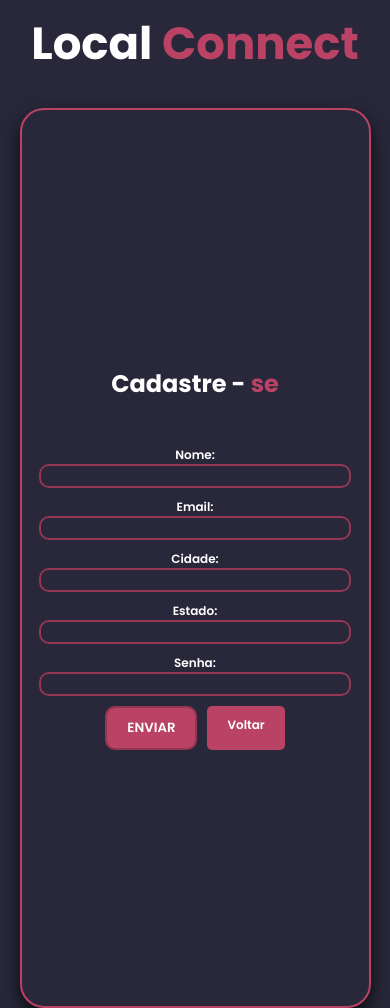
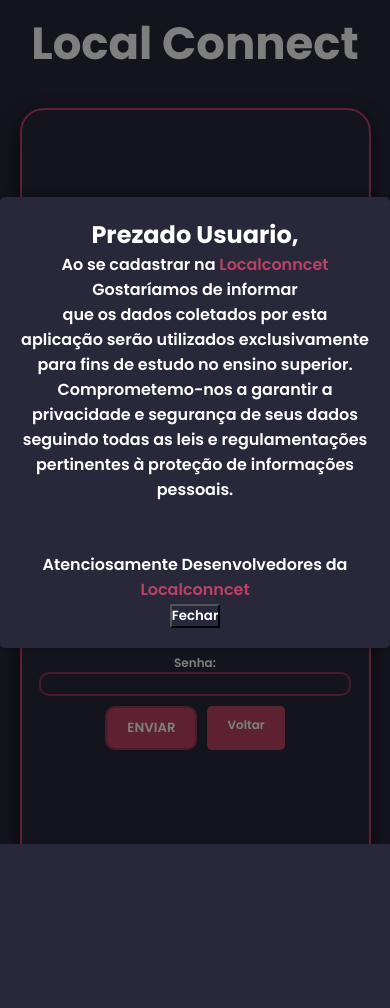
Before and after one commit to Aaron-GMM/localconnect, a PHP site: page /Templates/register.html in a window 390 px wide. After the commit the page ends 844 px from the top, so only its background shows below. Run offline with PHP 8.4, Linux system fonts and the light colour scheme.

Commit message:
Aviso ref a coleta de dados

```diff
--- a/Templates/register.html
+++ b/Templates/register.html
@@ -10,6 +10,20 @@
 </head>
 
 <body>
+
+  <div class="popup-overlay" id="popupOverlay">
+    <div class="popup">
+      <h2>Prezado Usuario,</h2>
+      <p>Ao se cadastrar na <span>Localconncet</span> Gostaríamos de informar <br>
+        que os dados coletados por esta aplicação serão utilizados exclusivamente <br> para fins de estudo no ensino
+        superior.<br> Comprometemo-nos a garantir a privacidade e segurança de seus dados <br> seguindo todas as leis e
+        regulamentações pertinentes à proteção de informações pessoais.</p>
+          <br><br>
+        <p>Atenciosamente Desenvolvedores da <span>Localconncet</span></p>
+      <button onclick="fecharPopup()">Fechar</button>
+    </div>
+  </div>
+
   <header class="menu">
     <h2> Local <span>Connect</span></h2>
 
@@ -45,10 +59,10 @@
               <label>Senha:</label>
               <input type="password" name="senha">
             </div>
-            <input style="display: none;" type="radio" value=1 name="formulario" checked >
+            <input style="display: none;" type="radio" value=1 name="formulario" checked>
             <div style="display: flex; flex-direction: row; gap: 10px;">
               <input class="button" type="submit" value="ENVIAR">
-              <a type="submit" class="button" href="../index.html">Voltar</a>
+              <a type="submit" class="button" href="../index.php">Voltar</a>
             </div>
 
           </div>
@@ -56,6 +70,7 @@
       </div>
     </div>
   </div>
+  <script src="../static/index.js"></script>
 </body>
 
 </html>
--- a/static/inde.css
+++ b/static/inde.css
@@ -9,24 +9,53 @@
   color: white;
 }
 
+.popup-overlay {
+  position: fixed;
+  top: 0;
+  left: 0;
+  width: 100%;
+  height: 100%;
+  background-color: rgba(0, 0, 0, 0.5);
+  display: flex;
+  justify-content: center;
+  align-items: center;
+}
+
+.popup {
+  background-color: #28283a;
+  padding: 20px;
+  border-radius: 5px;
+  box-shadow: 0 0 10px rgba(0, 0, 0, 0.3);
+  text-align: center;
+
+  span {
+    color: #ba4265;
+
+  }w
+
+  h2 {
+    color: #ba4265;
+
+  }
+}
+
 .menu {
   font-size: 30px;
   align-items: center;
   padding: 10px;
   text-align: center;
-  span {
-    color: #ba4265;
 
-  }
+
 }
-.inten{
+
+.inten {
   display: flex;
   flex-direction: column;
   align-items: center;
   justify-content: center;
 }
 
-.intens{
+.intens {
   display: flex;
   gap: 40px;
   flex-wrap: wrap;
@@ -299,54 +347,15 @@ th {
 
 }
 
-@media only screen and (max-width:837px ) {
-  .card-perfil{
-     display: flex;
-     flex-direction: column;
-     flex-wrap: wrap;
-     width: 90%;
-     height: 700px;
-   }
-   .cont {
-     display: flex;
-     flex-direction: column;
-     flex-wrap: wrap;
-     width: 90%;
-     gap: 45px;
-
-
-      span {
-       color: #ba4265;
-
-       }
-   }
-   table {
-    border-collapse: collapse;
-    width: 100%;
-
-  }
-
-  th, td {
-    border: 4px solid #ba4265;
-    background-color: #242434;
-    text-align: left;
-    padding: 8px;
-
-  }
-
-  th {
-    background-color: #242434;
-  }
- }
-
-@media only screen and (max-width:820px ) {
- .card-perfil{
+@media only screen and (max-width:837px) {
+  .card-perfil {
     display: flex;
     flex-direction: column;
     flex-wrap: wrap;
     width: 90%;
     height: 700px;
   }
+
   .cont {
     display: flex;
     flex-direction: column;
```
Also changed, not shown: other parts of static/inde.css (+135 -66 lines), static/index.js (added, +30 -0 lines).
